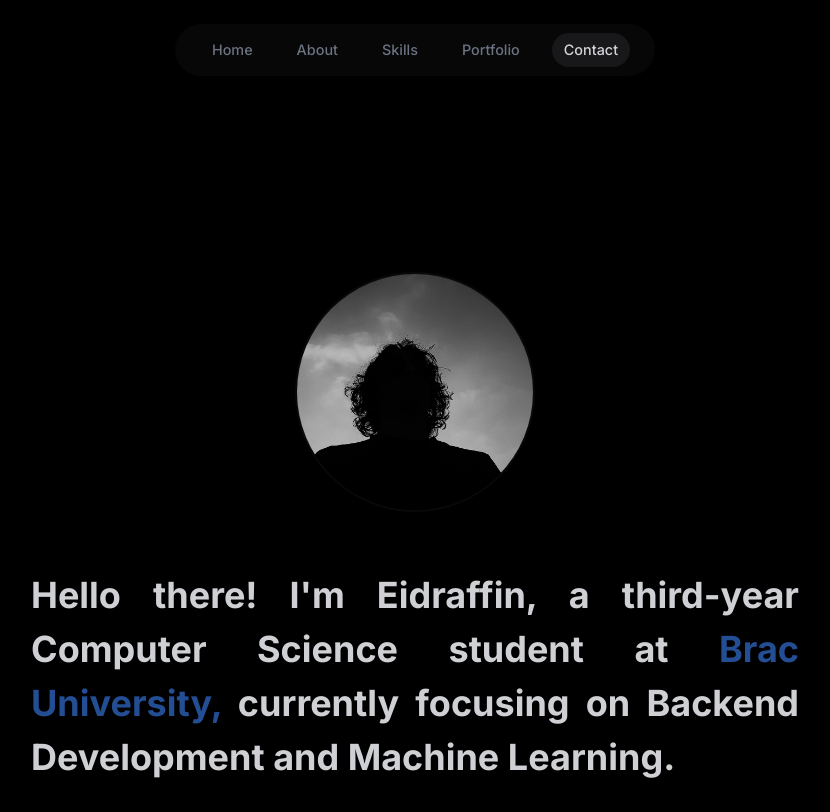
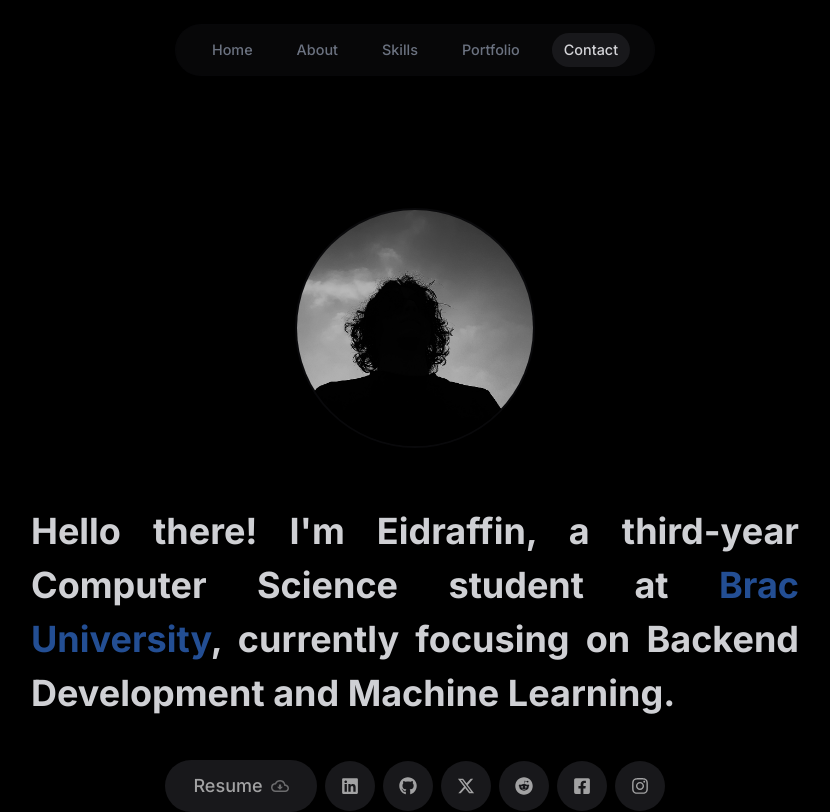
Before and after one commit to eidraffin/nextjs-portfolio, a Next.js app: page / in a window 1280 px wide. Shown: the top 812 px of the page, without its empty margins (225-1055 px from the left). Built offline with nearby package versions, Linux system fonts and the light colour scheme; no server answers.

Commit message:
update intro

```diff
--- a/components/Intro.tsx
+++ b/components/Intro.tsx
@@ -17,7 +17,7 @@ export default function Intro() {
     <section
       ref={ref}
       id="home"
-      className="mt-32 mb-28 max-w-[50rem] text-center sm:mb-0 scroll-mt-[100rem]"
+      className="mt-16 mb-28 max-w-[50rem] text-center sm:mb-0 scroll-mt-[100rem]"
     >
       <div className="flex items-center justify-center">
         <div className="relative">
@@ -47,7 +47,7 @@ export default function Intro() {
         animate={{ opacity: 1, y: 0 }}
       >
         <span className="font-bold">
-        Hello there! I&#39;m Eidraffin, a third-year Computer Science student at <a className="text-blue-500 opacity-60" href="https://www.bracu.ac.bd/" id="university">Brac University,</a> currently focusing on Backend Development and Machine Learning.
+        Hello there! I&#39;m Eidraffin, a third-year Computer Science student at <a className="text-blue-500 opacity-60" href="https://www.bracu.ac.bd/" id="university">Brac University</a>, currently focusing on Backend Development and Machine Learning.
         </span>
       </motion.h1>
       <motion.div
```
